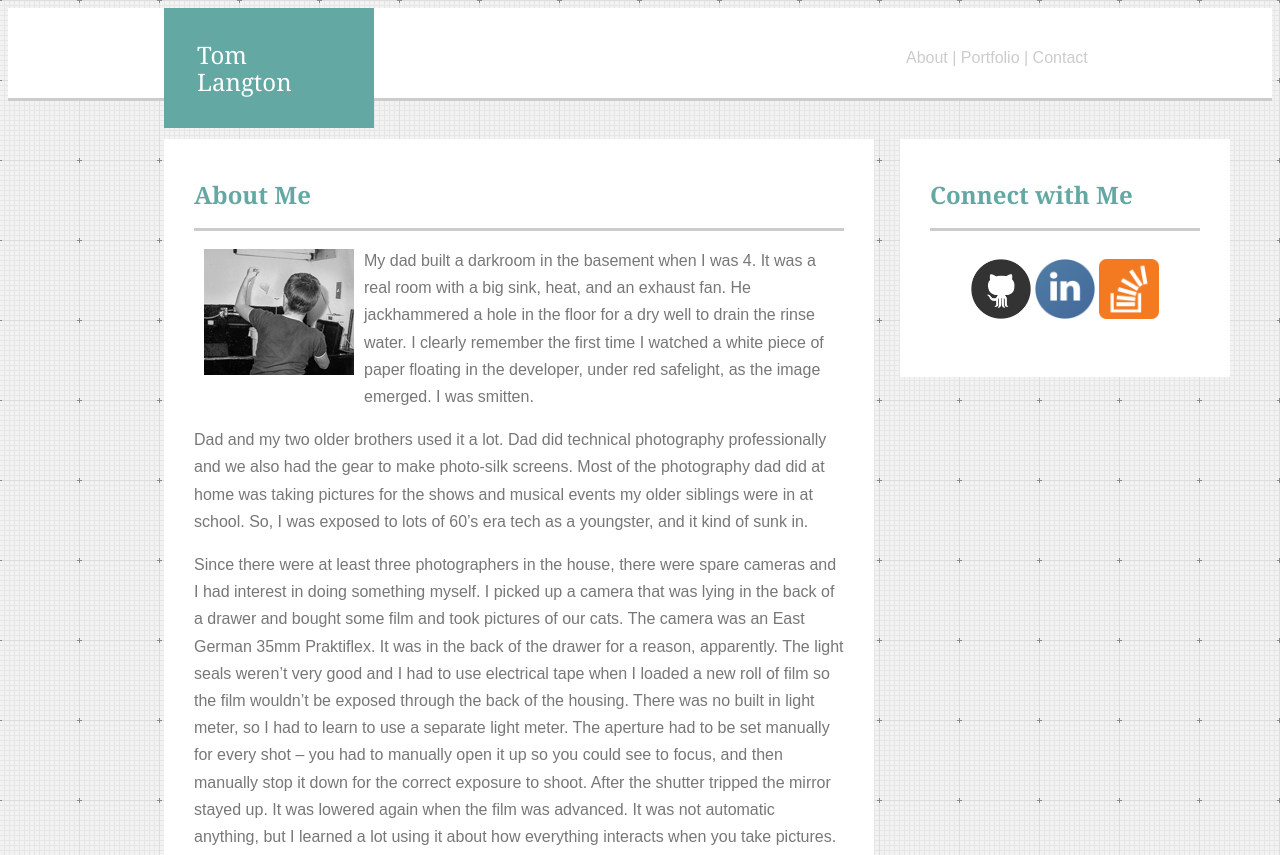
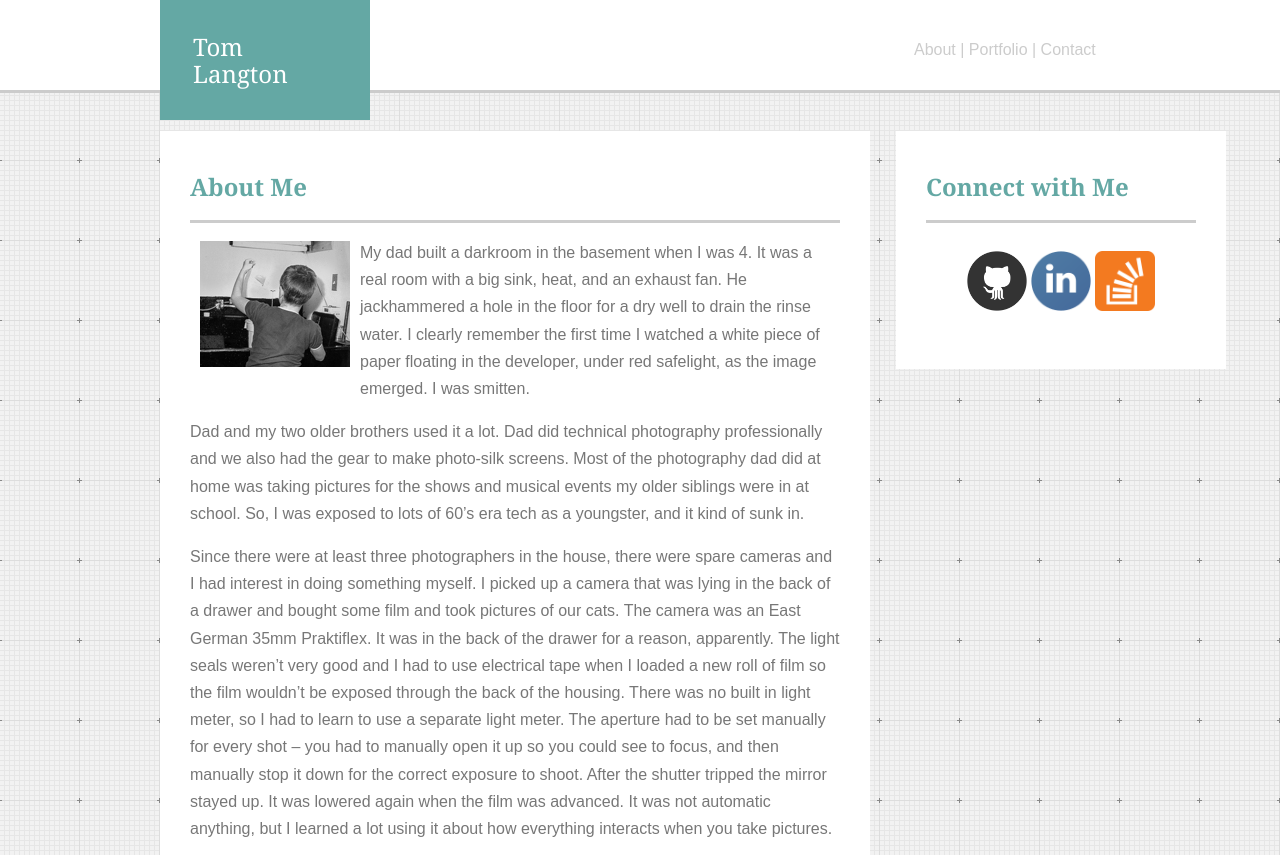
Before and after one commit to tlangton/Basic-Portfolio, a plain HTML site: page index.html in a window 1280 px wide. Shown: the top 855 px of the page. Drawn offline with Linux system fonts and the light colour scheme.

Commit message:
body margin fixed

```diff
--- a/assets/css/style.css
+++ b/assets/css/style.css
@@ -15,6 +15,7 @@
 	color:#777;
 	font-size: 100%;
 	line-height: 170%;
+	margin: 0 auto;
 }
 
 h2 {
@@ -28,7 +29,7 @@
 #nameplate {
 	width: 144px;
 	float: left;
-	margin-left: 156px;
+	margin-left: 160px;
 	padding: 33px;
 	background-color: #64A8A4;
 	color: white;
@@ -99,7 +100,7 @@
 
 article{
 	float:left;
-	margin-left: 156px;
+	margin-left: 160px;
 	padding:30px;
 	padding-top: 22px;
 	background-color: #fff;
```
